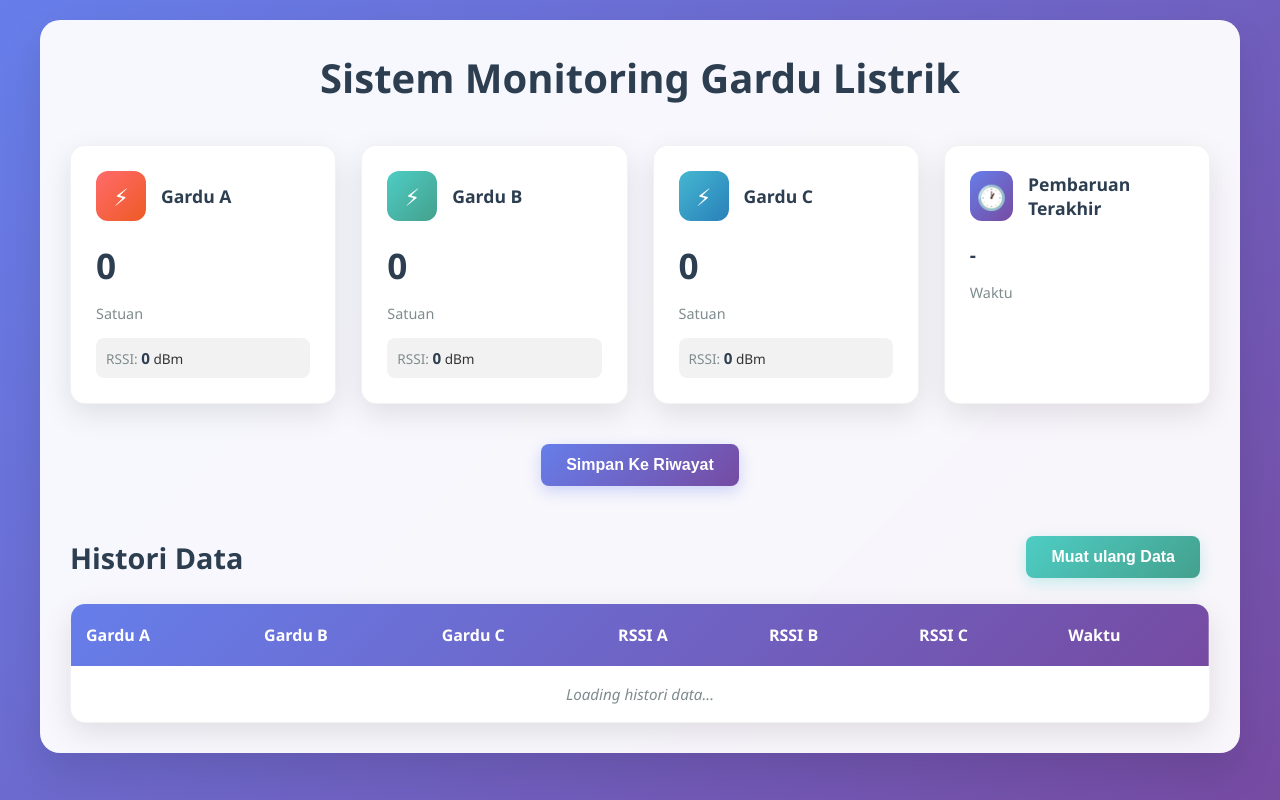
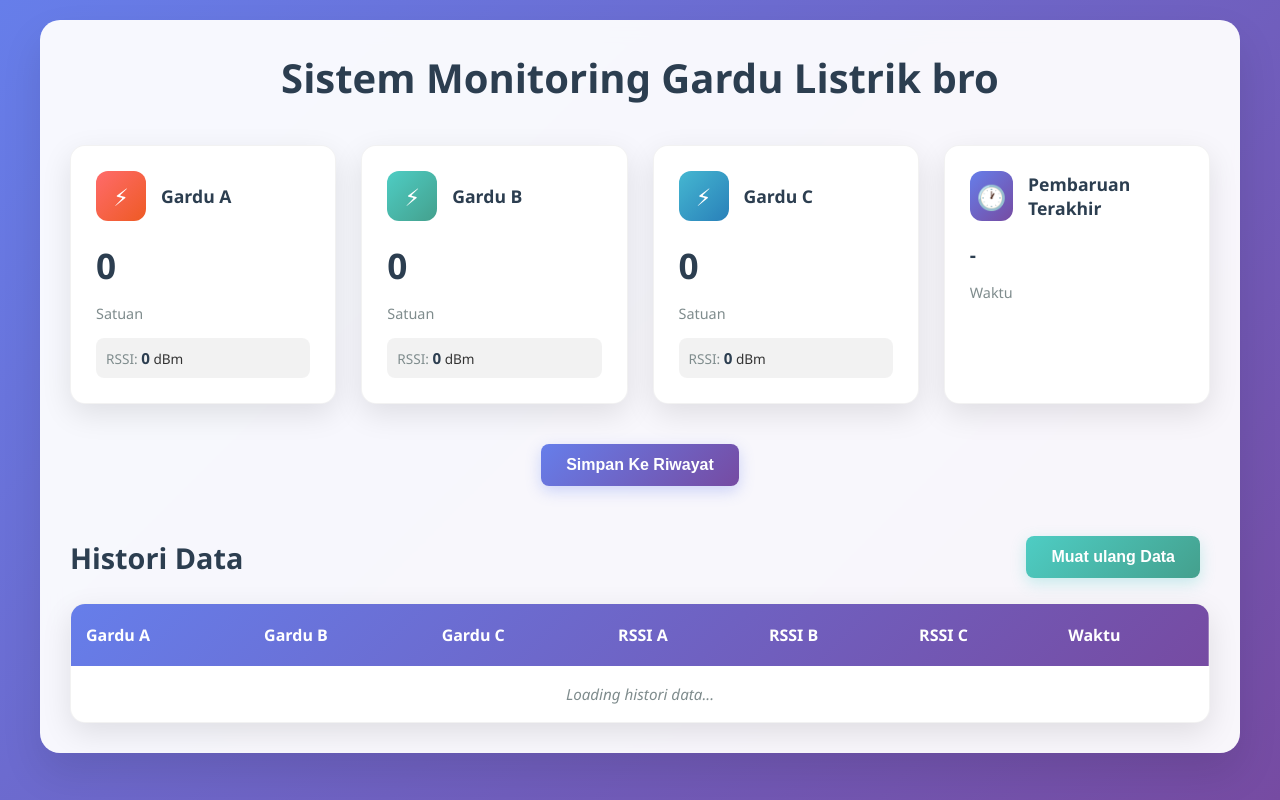
Before and after one commit to galihpermana292/skripsi-dika, a plain HTML site: page frontend2.html in a window 1280 px wide. Drawn offline with Linux system fonts and the light colour scheme; a script that the page names is missing.

Commit message:
Update frontend2.html

```diff
--- a/frontend2.html
+++ b/frontend2.html
@@ -327,7 +327,7 @@
 <body>
     <div class="container">
         <div class="header">
-            <h1>Sistem Monitoring Gardu Listrik</h1>
+            <h1>Sistem Monitoring Gardu Listrik bro</h1>
             <p class="subtitle"></p>
         </div>
 
```
